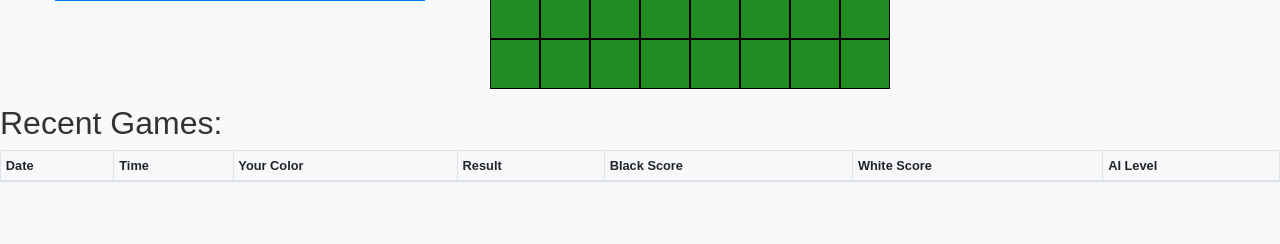
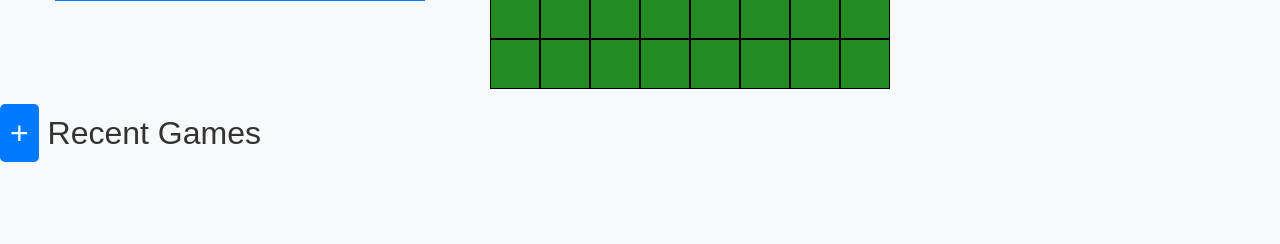
Before and after one commit to ryok247/ai-reversi, a Django app: template loginApp/templates/index.html in a window 1280 px wide. Shown: the part 472-716 px from the top of the page. Run offline with Django 3.2, Linux system fonts and the light colour scheme; the template is opened without the code that fills it, so the values that code supplies are empty; some libraries are stand-ins or nearby versions.

Commit message:
Enabled fav/recent games tables to expand / collapse

```diff
--- a/loginApp/static/css/style.css
+++ b/loginApp/static/css/style.css
@@ -224,3 +224,16 @@ body {
 .arrow-button i {
     font-size: 1.2rem;
 }
+
+.toggle-button {
+    background-color: #007bff;
+    color: white;
+    border: none;
+    padding: 10px;
+    border-radius: 5px;
+    cursor: pointer;
+}
+
+.toggle-button i {
+    font-size: 1.2rem;
+}
--- a/loginApp/static/js/main.js
+++ b/loginApp/static/js/main.js
@@ -194,6 +194,33 @@ document.addEventListener('DOMContentLoaded', function() {
     } else {
         loadRecentGamesFromCookie();
     }
+
+    /*
+    document.querySelectorAll('.toggle-section').forEach(header => {
+        header.addEventListener('click', function() {
+            const contentId = this.getAttribute('data-target');
+            const content = document.getElementById(contentId);
+            content.style.display = content.style.display === 'none' ? 'block' : 'none';
+        });
+    });
+    */
+
+    // セクションのトグル機能
+    document.querySelectorAll('.toggle-button').forEach(button => {
+        button.addEventListener('click', function() {
+            const header = this.parentElement;
+            const contentId = header.getAttribute('data-target');
+            const content = document.getElementById(contentId);
+            const isExpanded = content.style.display === 'block';
+
+            // コンテンツの表示/非表示を切り替え
+            content.style.display = isExpanded ? 'none' : 'block';
+
+            // ボタンのテキストを+/-に切り替え
+            this.textContent = isExpanded ? '+' : '-';
+        });
+    });
+
 });
 
 window.favoriteCurrentPage = 1;
--- a/loginApp/templates/index.html
+++ b/loginApp/templates/index.html
@@ -154,7 +154,11 @@
     </div>
 
     <div id="favorite-games" style="display: none;">
-        <h2>Favorite Games:</h2>
+        <h2 class="toggle-section" data-target="favorite-games-content">
+            <button class="toggle-button">+</button>
+            Favorite Games
+        </h2>
+        <div id="favorite-games-content" style="display: none;">
             <div class="favorite-game" id="favorite-games-list">
                 <table class="table table-striped table-bordered border-primary table-sm">
                     <thead>
@@ -180,9 +184,14 @@
                 </button>
             </div>
         </div>
+    </div>
 
     <div id="recent-games">
-        <h2>Recent Games:</h2>
+        <h2 class="toggle-section" data-target="recent-games-content">
+            <button class="toggle-button">+</button>
+            Recent Games
+        </h2>
+        <div id="recent-games-content" style="display: none;">
             <div class="recent-game" id="recent-games-list">
                 <table class="table table-striped table-bordered border-primary table-sm">
                     <thead>
@@ -206,6 +215,7 @@
                 <button id="load-more-games" class="arrow-button" style="display: none;">
                     <i class="fa fa-arrow-right"></i>
                 </button>
+            </div>
         </div>
     </div>
 
```
Lines whose indentation alone changed are shown as unchanged.
